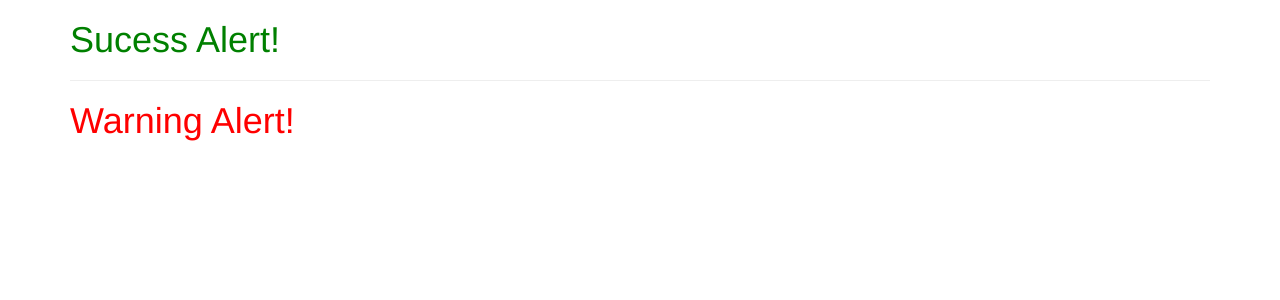
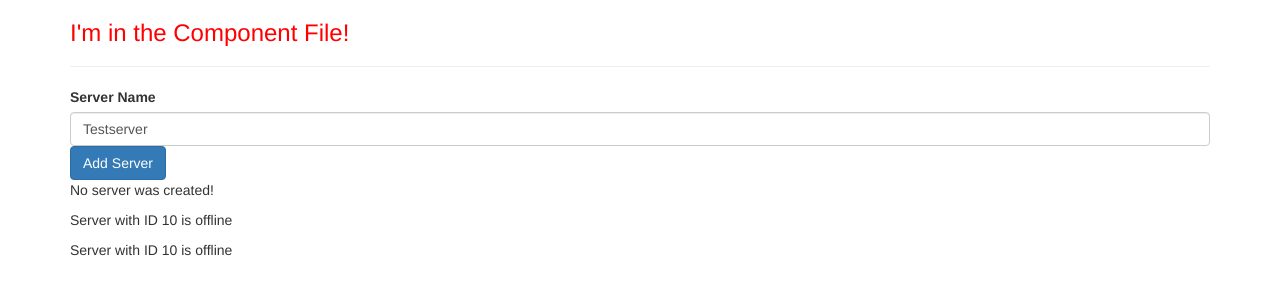
Before and after one commit to Moe-Ajam/my-first-app, an Angular app: page / in a window 1280 px wide. Shown: the top 300 px of the page. Built offline with nearby package versions, Linux system fonts and the light colour scheme.

Commit message:
Data Binding Code along

```diff
--- a/src/app/app.component.html
+++ b/src/app/app.component.html
@@ -1,4 +1,4 @@
-<!-- <div class="container">
+ <div class="container">
     <div class="row">
         <div class="col-xs-12">
             <h3>I'm in the Component File!</h3>
@@ -7,9 +7,8 @@
         </div>
     </div>
 </div>
- -->
 
- <div class="container">
+ <!-- <div class="container">
     <div class="row">
         <div class="col-xs-12">
             <success-alert></success-alert>
@@ -17,4 +16,4 @@
             <warning-alert></warning-alert>
         </div>
     </div>
- </div>
+ </div> -->
--- a/src/app/app.component.ts
+++ b/src/app/app.component.ts
@@ -1,4 +1,5 @@
 import { Component } from '@angular/core';
+import { FormsModule } from '@angular/forms';
 
 @Component({
   selector: 'app-root',
--- a/src/app/app.module.ts
+++ b/src/app/app.module.ts
@@ -6,6 +6,7 @@
 import { ServersComponent } from './servers/servers.component';
 import { WarningAlertComponent } from './warning-alert/warning-alert.component';
 import { SucessAlertComponent } from './success-alert/success-alert.component';
+import { FormsModule } from '@angular/forms';
 
 @NgModule({
   declarations: [
@@ -16,7 +17,8 @@
     SucessAlertComponent
   ],
   imports: [
-    BrowserModule
+    BrowserModule,
+    FormsModule
   ],
   providers: [],
   bootstrap: [AppComponent]
--- a/src/app/server/server.component.html
+++ b/src/app/server/server.component.html
@@ -1 +1 @@
-<p>The server Component</p>
+<p> Server with ID {{ serverId }} is {{ getServerStatus() }}</p>
--- a/src/app/server/server.component.ts
+++ b/src/app/server/server.component.ts
@@ -5,5 +5,11 @@
     templateUrl: './server.component.html'
 })
 export class ServerComponent {
+    serverId: number = 10;
+    serverStatus: string = 'offline';
+
+    getServerStatus(){
+        return this.serverStatus;
+    }
 
 }
--- a/src/app/servers/servers.component.html
+++ b/src/app/servers/servers.component.html
@@ -1,2 +1,8 @@
+<label>Server Name</label>
+<!-- <input type="text" class="form-control" (input)="onUpdateServerName($event)"> -->
+<input type="text" class="form-control" [(ngModel)]="serverName">
+<!-- <p>{{serverName}}</p> -->
+<button class="btn btn-primary" [disabled]="!allowNewServer" (click)="onCreateServer()">Add Server</button>
+<p>{{serverCreationStatus}}</p>
 <app-server></app-server>
 <app-server></app-server>
--- a/src/app/servers/servers.component.ts
+++ b/src/app/servers/servers.component.ts
@@ -2,9 +2,26 @@
 
 @Component({
   selector: 'app-servers',
-  template: '<app-server></app-server><app-server></app-server>',
+  //template: '<app-server></app-server><app-server></app-server>',
+  templateUrl: './servers.component.html',
   styleUrls: ['./servers.component.css']
 })
 export class ServersComponent {
+  allowNewServer = false;
+  serverCreationStatus = 'No server was created!';
+  serverName='Testserver';
 
+  constructor() {
+    setTimeout(() => {
+      this.allowNewServer = true;
+    }, 2000)
+  }
+
+  onCreateServer(){
+    this.serverCreationStatus = 'Server was created! Name is ' + this.serverName;
+  }
+
+  onUpdateServerName(event:Event){
+    this.serverName=(<HTMLInputElement>event.target).value;
+  }
 }
```
